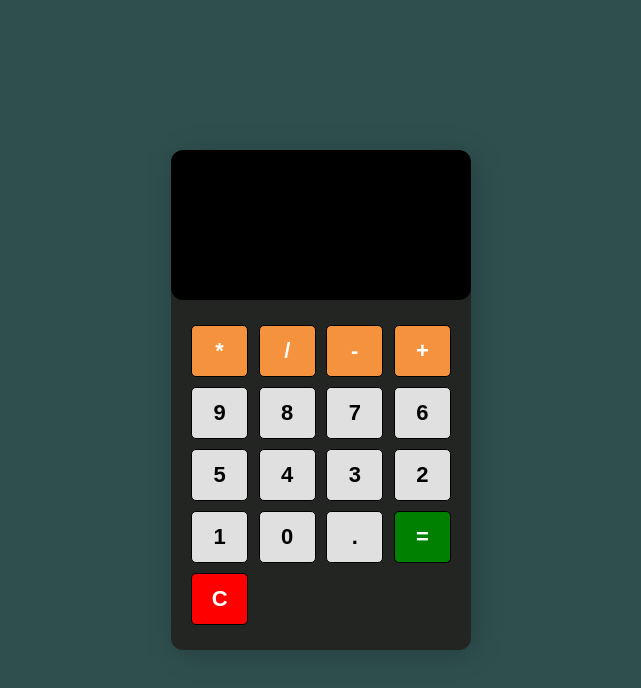
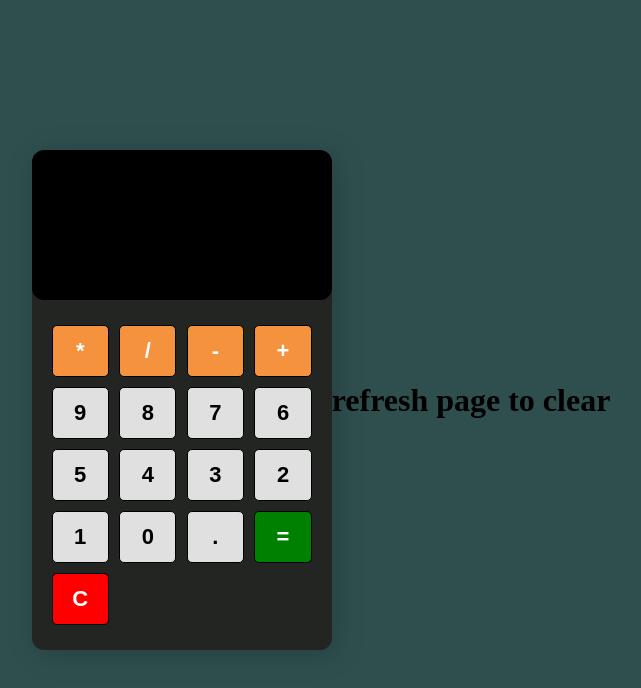
Before and after one commit to bencodes16-glitch/math-tools, a plain HTML site: page index.html in a window 1280 px wide. Shown: the whole page, without its empty margins (319-960 px from the left). Drawn offline with Linux system fonts and the light colour scheme.

Commit message:
Update index.html

```diff
--- a/index.html
+++ b/index.html
@@ -33,4 +33,7 @@
     </section>
     <script src="app.js"></script>
 </body>
+
+    <h1>refresh page to clear</h1>
+
 </html>
```
